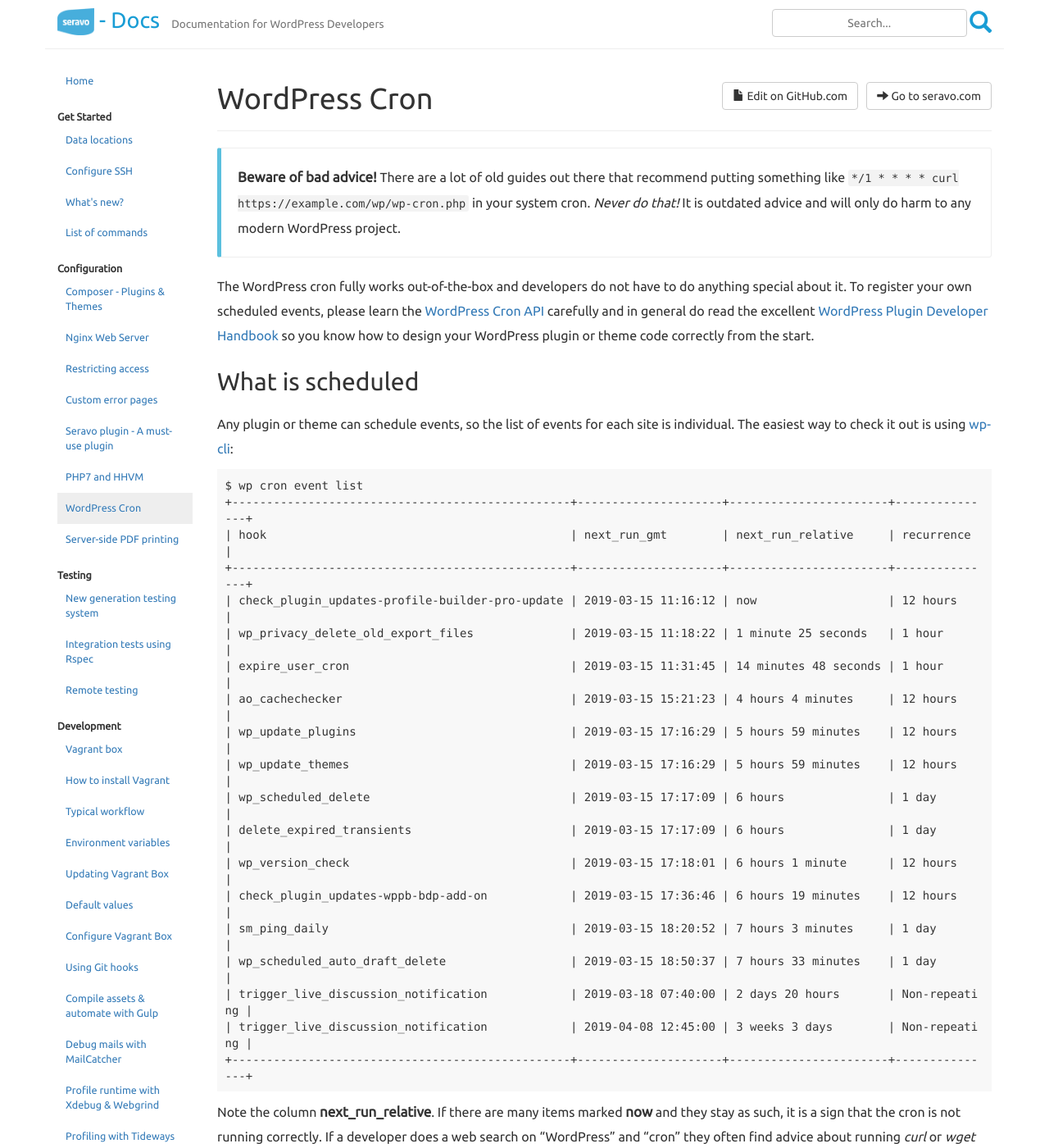
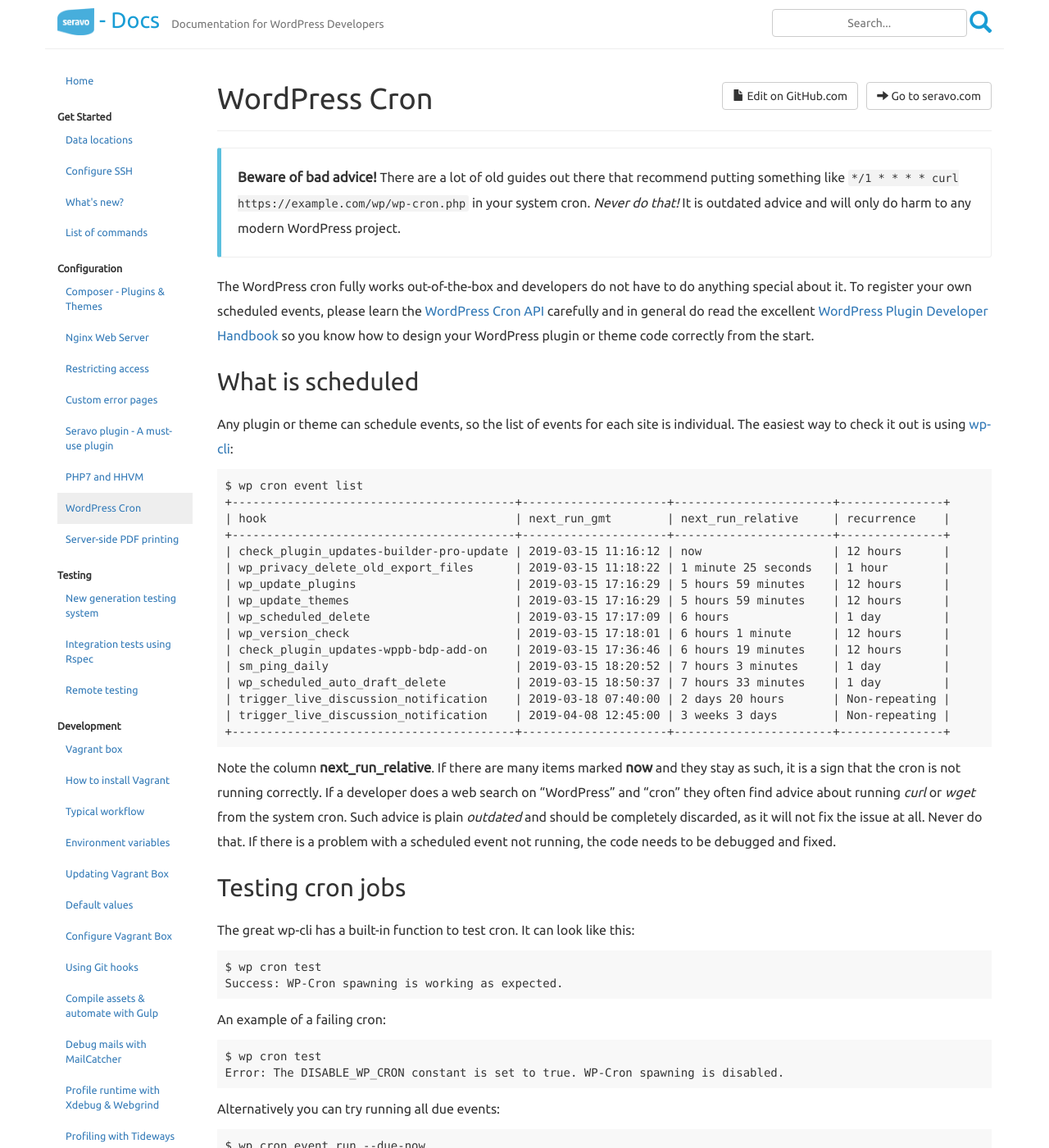
Before and after one commit to Seravo/docs, a Jekyll site: the page built from _posts/2019-03-15-wordpress-cron.md, in a window 1280 px wide and 1400 px high. Shown: the whole window at 82% size. Built offline with Jekyll 4.4.1, drawn with Linux system fonts in a browser that asks for light colours; nearby versions of some CDN libraries.

Commit message:
Minor refinements to WP Cron article

````diff
--- a/_posts/2019-03-15-wordpress-cron.md
+++ b/_posts/2019-03-15-wordpress-cron.md
@@ -16,24 +16,21 @@
 
 ```
 $ wp cron event list
-+-------------------------------------------------+---------------------+-----------------------+---------------+
-| hook                                            | next_run_gmt        | next_run_relative     | recurrence    |
-+-------------------------------------------------+---------------------+-----------------------+---------------+
-| check_plugin_updates-profile-builder-pro-update | 2019-03-15 11:16:12 | now                   | 12 hours      |
-| wp_privacy_delete_old_export_files              | 2019-03-15 11:18:22 | 1 minute 25 seconds   | 1 hour        |
-| expire_user_cron                                | 2019-03-15 11:31:45 | 14 minutes 48 seconds | 1 hour        |
-| ao_cachechecker                                 | 2019-03-15 15:21:23 | 4 hours 4 minutes     | 12 hours      |
-| wp_update_plugins                               | 2019-03-15 17:16:29 | 5 hours 59 minutes    | 12 hours      |
-| wp_update_themes                                | 2019-03-15 17:16:29 | 5 hours 59 minutes    | 12 hours      |
-| wp_scheduled_delete                             | 2019-03-15 17:17:09 | 6 hours               | 1 day         |
-| delete_expired_transients                       | 2019-03-15 17:17:09 | 6 hours               | 1 day         |
-| wp_version_check                                | 2019-03-15 17:18:01 | 6 hours 1 minute      | 12 hours      |
-| check_plugin_updates-wppb-bdp-add-on            | 2019-03-15 17:36:46 | 6 hours 19 minutes    | 12 hours      |
-| sm_ping_daily                                   | 2019-03-15 18:20:52 | 7 hours 3 minutes     | 1 day         |
-| wp_scheduled_auto_draft_delete                  | 2019-03-15 18:50:37 | 7 hours 33 minutes    | 1 day         |
-| trigger_live_discussion_notification            | 2019-03-18 07:40:00 | 2 days 20 hours       | Non-repeating |
-| trigger_live_discussion_notification            | 2019-04-08 12:45:00 | 3 weeks 3 days        | Non-repeating |
-+-------------------------------------------------+---------------------+-----------------------+---------------+
++-----------------------------------------+---------------------+-----------------------+---------------+
+| hook                                    | next_run_gmt        | next_run_relative     | recurrence    |
++-----------------------------------------+---------------------+-----------------------+---------------+
+| check_plugin_updates-builder-pro-update | 2019-03-15 11:16:12 | now                   | 12 hours      |
+| wp_privacy_delete_old_export_files      | 2019-03-15 11:18:22 | 1 minute 25 seconds   | 1 hour        |
+| wp_update_plugins                       | 2019-03-15 17:16:29 | 5 hours 59 minutes    | 12 hours      |
+| wp_update_themes                        | 2019-03-15 17:16:29 | 5 hours 59 minutes    | 12 hours      |
+| wp_scheduled_delete                     | 2019-03-15 17:17:09 | 6 hours               | 1 day         |
+| wp_version_check                        | 2019-03-15 17:18:01 | 6 hours 1 minute      | 12 hours      |
+| check_plugin_updates-wppb-bdp-add-on    | 2019-03-15 17:36:46 | 6 hours 19 minutes    | 12 hours      |
+| sm_ping_daily                           | 2019-03-15 18:20:52 | 7 hours 3 minutes     | 1 day         |
+| wp_scheduled_auto_draft_delete          | 2019-03-15 18:50:37 | 7 hours 33 minutes    | 1 day         |
+| trigger_live_discussion_notification    | 2019-03-18 07:40:00 | 2 days 20 hours       | Non-repeating |
+| trigger_live_discussion_notification    | 2019-04-08 12:45:00 | 3 weeks 3 days        | Non-repeating |
++-----------------------------------------+---------------------+-----------------------+---------------+
 ```
 
 Note the column **next_run_relative**. If there are many items marked **now** and they stay as such, it is a sign that the cron is not running correctly. If a developer does a web search on "WordPress" and "cron" they often find advice about running _curl_ or _wget_ from the system cron. Such advice is plain *outdated* and should be completely discarded, as it will not fix the issue at all. Never do that. If there is a problem with a scheduled event not running, the code needs to be debugged and fixed.
@@ -41,6 +38,12 @@
 ## Testing cron jobs
 
 The great wp-cli has a built-in function to test cron. It can look like this:
+```
+$ wp cron test
+Success: WP-Cron spawning is working as expected.
+```
+
+An example of a failing cron:
 ```
 $ wp cron test
 Error: The DISABLE_WP_CRON constant is set to true. WP-Cron spawning is disabled.
````
